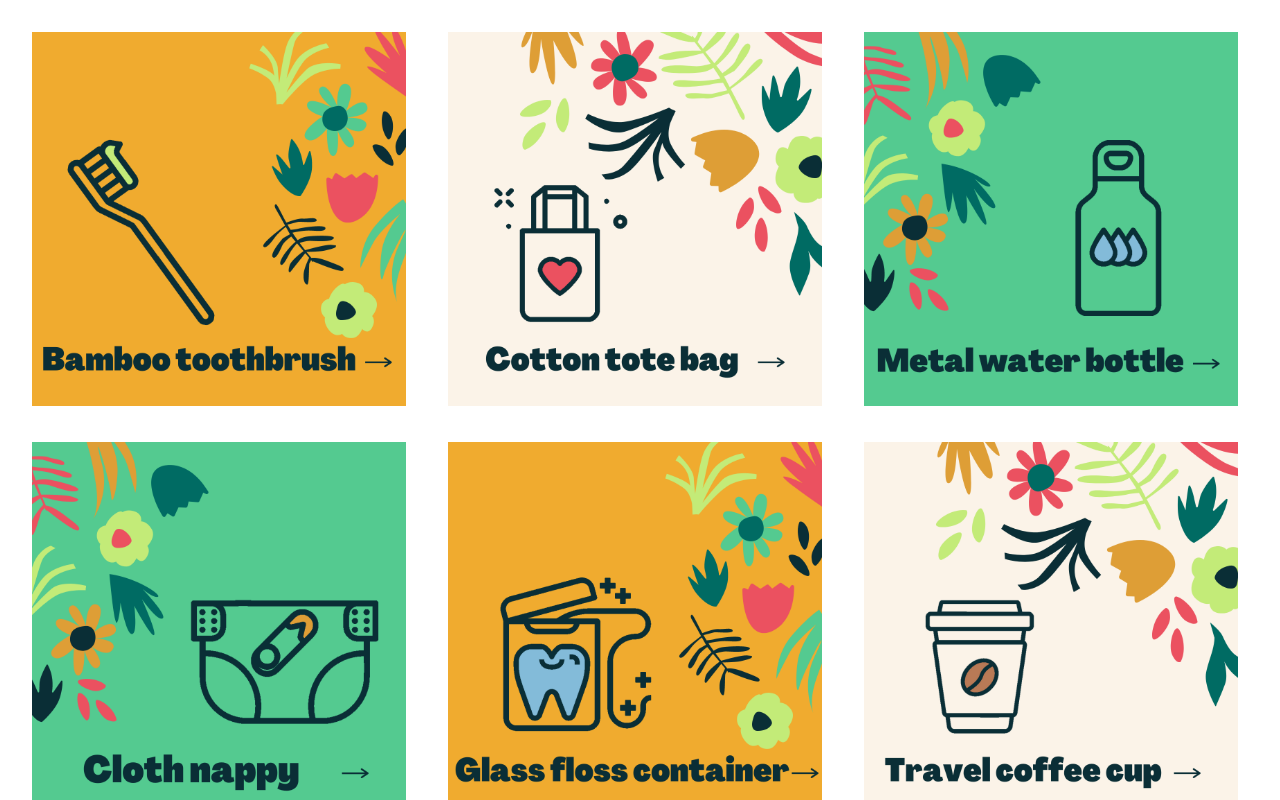
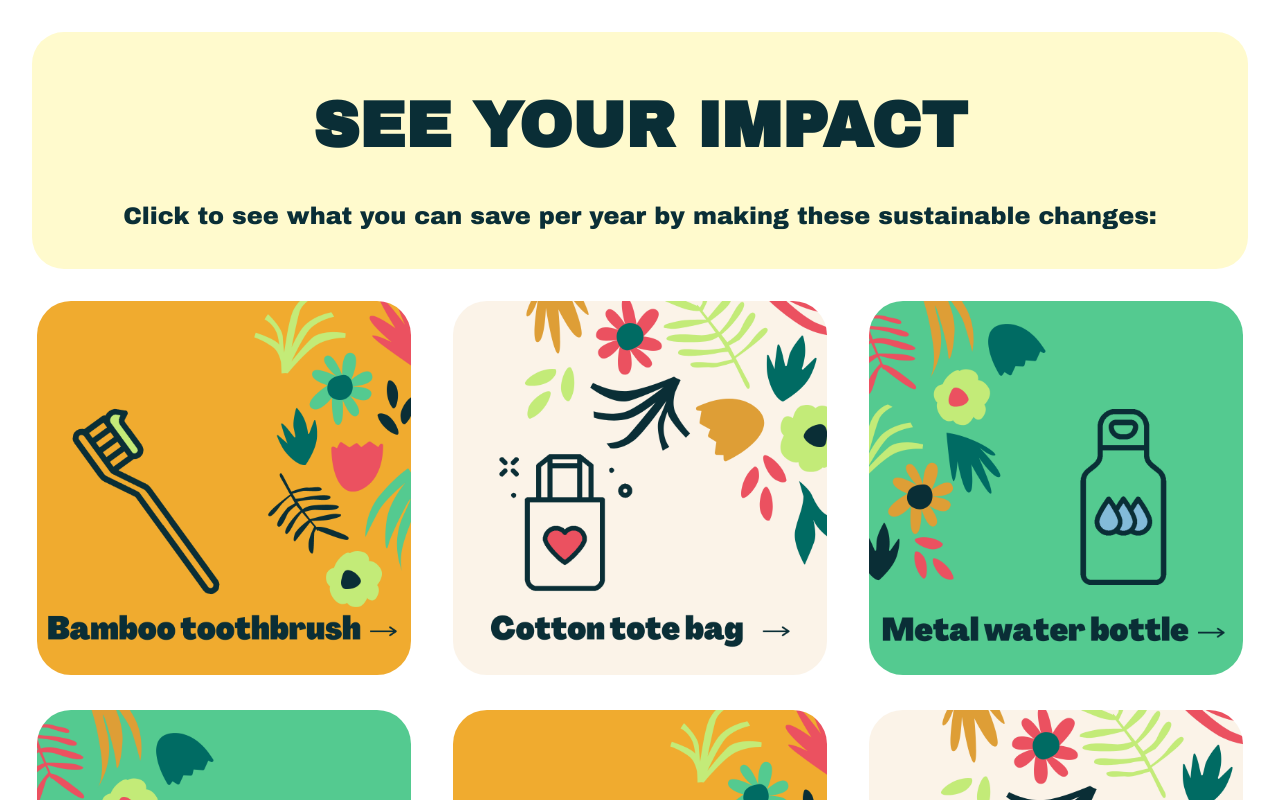
Before and after one commit to tianqibu/the-green-incentive, a React (Create React App) app in the folder frontend/: page /impact in a window 1280 px wide. Shown: the top 800 px of the page. Built offline with nearby package versions, Linux system fonts and the light colour scheme.

Commit message:
added text and styling to impact page

```diff
--- a/frontend/src/components/ImpactImages/ImpactImages.css
+++ b/frontend/src/components/ImpactImages/ImpactImages.css
@@ -8,4 +8,5 @@
     width: 90%;
     height: auto;
     padding: 1rem;
+    border-radius: 50px;
 }
--- a/frontend/src/index.css
+++ b/frontend/src/index.css
@@ -1,13 +1,14 @@
-body {
-  margin: 0;
-  font-family: -apple-system, BlinkMacSystemFont, 'Segoe UI', 'Roboto', 'Oxygen',
-    'Ubuntu', 'Cantarell', 'Fira Sans', 'Droid Sans', 'Helvetica Neue',
-    sans-serif;
-  -webkit-font-smoothing: antialiased;
-  -moz-osx-font-smoothing: grayscale;
+@import url('https://fonts.googleapis.com/css2?family=Archivo+Black&display=swap');
+:root {
+    --yellow: #DE9E36;
+    --red: #EB5160;
+    --darkest-green: #0A2E36;
+    --medium-green: #54CA90;
+    --light-green: #C3EB78;
+    --white: #FFFFFF;
 }
 
-code {
-  font-family: source-code-pro, Menlo, Monaco, Consolas, 'Courier New',
-    monospace;
+body {
+    margin: 0;
+    font-family: 'Archivo Black', sans-serif;
 }
--- /dev/null
+++ b/frontend/src/pages/Impact.css
@@ -0,0 +1,29 @@
+@media screen and (max-width: 1000px) {
+    .impact-container {
+        width: 100%;
+    }
+}
+
+.impact-container {
+    text-align: center;
+    color: var(--darkest-green);
+}
+
+.impact-container h1 {
+    font-size: 4rem;
+}
+
+.impact-container p {
+    font-size: 1.5rem;
+    padding-left: 3rem;
+    padding-right: 3rem;
+}
+
+.impact-header {
+    background-color: lemonchiffon;
+    border-radius: 2rem;
+    margin-left: 2rem;
+    margin-right: 2rem;
+    margin-top: 2rem;
+    padding: 1rem;
+}
--- a/frontend/src/pages/Impact.js
+++ b/frontend/src/pages/Impact.js
@@ -1,8 +1,13 @@
 import ImpactImages from '../components/ImpactImages/ImpactImages.js'
+import './Impact.css'
 
 const Impact = () => {
     return (
-        <div>
+        <div className='impact-container'>
+            <div className='impact-header'>
+                <h1>SEE YOUR IMPACT</h1>
+                <p>Click to see what you can save per year by making these sustainable changes:</p>
+            </div>
             <ImpactImages />
         </div>
     )
```
